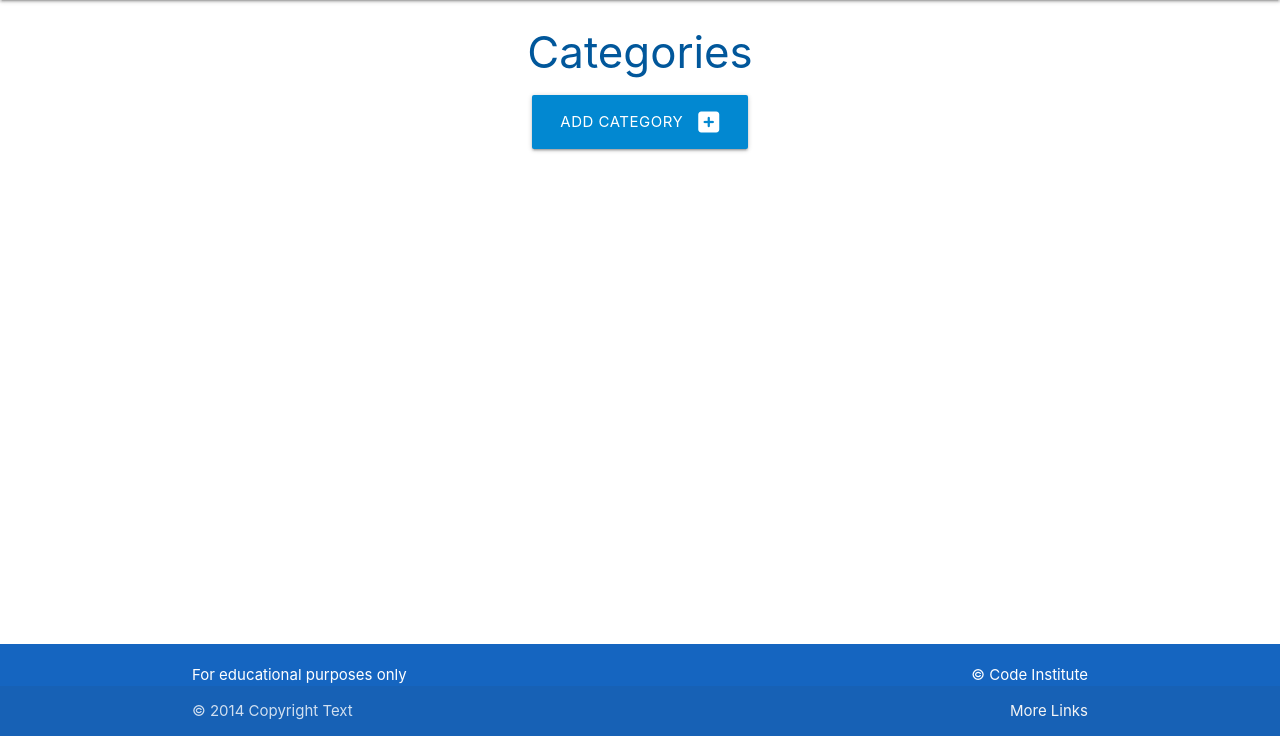
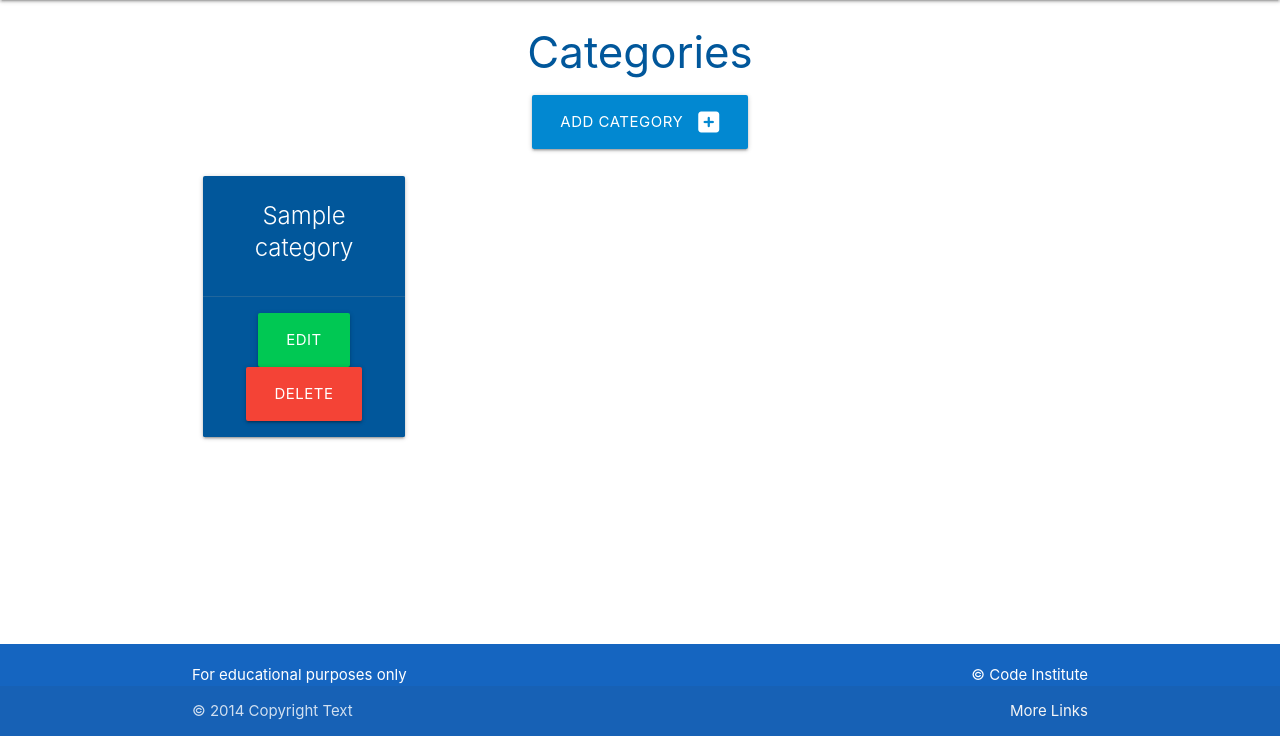
Before and after one commit to JaimeHyland/task_manager, a Flask app: page /categories in a window 1280 px wide. Shown: the part 64-800 px from the top of the page. Run offline with Flask 3, Linux system fonts and the light colour scheme; tables that the repository leaves empty hold one stand-in row (values such as "Sample post").

Commit message:
Dev: add read functionality and display categories on site

```diff
--- a/taskmanager/models.py
+++ b/taskmanager/models.py
@@ -7,7 +7,6 @@ class Category(db.Model):
 
     def __repr__(self):
         return self.category_name
-
 
 
 class Task(db.Model):
--- a/taskmanager/routes.py
+++ b/taskmanager/routes.py
@@ -9,7 +9,8 @@ def home():
 
 @app.route("/categories")
 def categories():
-    return render_template("categories.html")
+    categories = list(Category.query.order_by(Category.category_name).all())
+    return render_template("categories.html", categories = categories)
 
 
 @app.route("/add_category", methods=["GET", "POST"])
--- a/taskmanager/templates/categories.html
+++ b/taskmanager/templates/categories.html
@@ -11,4 +11,19 @@
     </div>
 </div>
 
+<div class="row">
+    {% for category in categories %}
+    <div class="col s12 m6, l3">
+      <div class="card light-blue darken-4 center-align">
+        <div class="card-content white-text">
+          <span class="card-title">{{ category.category_name }}</span>
+        </div>
+        <div class="card-action">
+          <a href="#" class="btn-large green accent-4">Edit</a>
+          <a href="#" class="btn-large red">Delete</a>
+        </div>
+      </div>
+    </div>
+    {% endfor %}
+  </div>
 {% endblock %}
```
